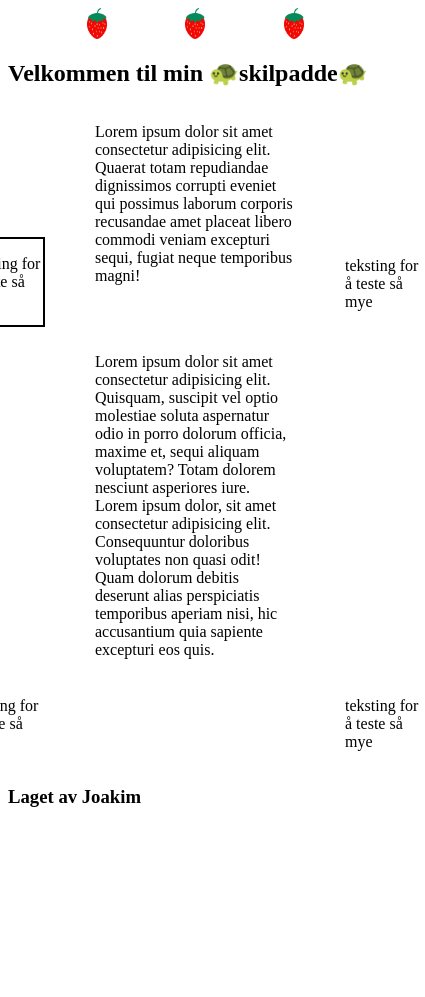
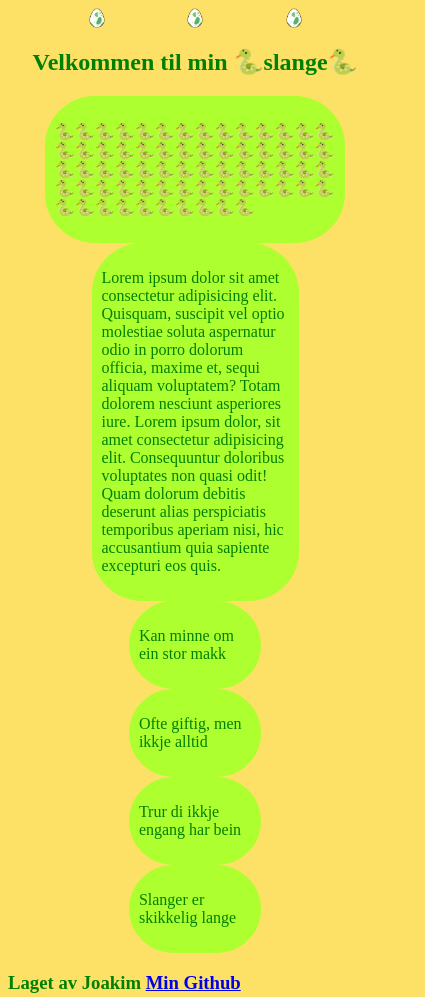
Before and after one commit to Joakimglodedata/joakim_glode_Innlevering3, a website: page index.html in a window 390 px wide. Shown: the whole page, 425 px wide, since content can reach past the window. Before the commit the page ends 844 px from the top, so only its background shows below. Drawn offline with Linux system fonts and the light colour scheme.

Commit message:
La til kjempemye

```diff
--- a/index.html
+++ b/index.html
@@ -14,27 +14,40 @@
   <body>
     <header>
       <div class="berries">
-        <img src="berry.png" alt="">
-        <img src="berry.png" alt="">
-        <img src="berry.png" alt="">
+        <img src="berry.png" alt="yummy">
+        <img src="berry.png" alt="yummy">
+        <img src="berry.png" alt="yummy">
+        <img src="berry.png" alt="yummy">
+        <img src="berry.png" alt="yummy">
+      </div>
+      <div class="egg">
+        <img src="egg.png" alt="yummy">
+        <img src="egg.png" alt="yummy">
+        <img src="egg.png" alt="yummy">
       </div>
     </header>
     <main>
-      <section>
-        <h1>Velkommen til min 🐢skilpadde🐢</h1>
+      <section class="hero">
+        <h1 class="data">Velkommen til min 🐢skilpadde🐢</h1>
+        <h1 class="mobil">Velkommen til min 🐍slange🐍</h1>
         <div class="container">
-          <div class="i1"><p>teksting for å teste så mye</p></div>
-          <div class="i2"><p>Lorem ipsum dolor sit amet consectetur adipisicing elit. Quaerat totam repudiandae dignissimos corrupti eveniet qui possimus laborum corporis recusandae amet placeat libero commodi veniam excepturi sequi, fugiat neque temporibus magni!
-          </p></div>
-          <div class="i3"><p>teksting for å teste så mye</p></div>
-          <div class="i4"><p>teksting for å teste så mye</p></div>
-          <div class="i5"><p>Lorem ipsum dolor sit amet consectetur adipisicing elit. Quisquam, suscipit vel optio molestiae soluta aspernatur odio in porro dolorum officia, maxime et, sequi aliquam voluptatem? Totam dolorem nesciunt asperiores iure. Lorem ipsum dolor, sit amet consectetur adipisicing elit. Consequuntur doloribus voluptates non quasi odit! Quam dolorum debitis deserunt alias perspiciatis temporibus aperiam nisi, hic accusantium quia sapiente excepturi eos quis.</p></div>
-          <div class="i6"><p>teksting for å teste så mye</p></div>
+            <div class="i1 data"><p>Noen lever på land</p></div>
+            <div class="i2 data"><p>🐢🐢🐢🐢🐢🐢🐢🐢🐢🐢🐢🐢🐢🐢🐢🐢🐢🐢🐢🐢🐢🐢🐢🐢🐢🐢🐢🐢🐢🐢🐢🐢🐢🐢🐢🐢🐢🐢🐢🐢🐢🐢🐢🐢🐢🐢🐢🐢🐢🐢🐢🐢🐢🐢🐢🐢🐢🐢🐢🐢🐢🐢🐢🐢🐢🐢🐢🐢🐢🐢🐢🐢</p></div>
+            <div class="i3 data"><p>Andre liker vann</p></div>
+            <div class="i4 data"><p>Skilpadder spiser mat</p></div>
+            <div class="i5 data"><p>Lorem ipsum dolor sit amet consectetur adipisicing elit. Quisquam, suscipit vel optio molestiae soluta aspernatur odio in porro dolorum officia, maxime et, sequi aliquam voluptatem? Totam dolorem nesciunt asperiores iure. Lorem ipsum dolor, sit amet consectetur adipisicing elit. Consequuntur doloribus voluptates non quasi odit! Quam dolorum debitis deserunt alias perspiciatis temporibus aperiam nisi, hic accusantium quia sapiente excepturi eos quis.</p></div>
+            <div class="i6 data"><p>Dei har sterke skall</p></div>
+            <div class="i1 mobil"><p>Slanger er skikkelig lange</p></div>
+            <div class="i2 mobil"><p>🐍🐍🐍🐍🐍🐍🐍🐍🐍🐍🐍🐍🐍🐍🐍🐍🐍🐍🐍🐍🐍🐍🐍🐍🐍🐍🐍🐍🐍🐍🐍🐍🐍🐍🐍🐍🐍🐍🐍🐍🐍🐍🐍🐍🐍🐍🐍🐍🐍🐍🐍🐍🐍🐍🐍🐍🐍🐍🐍🐍🐍🐍🐍🐍🐍🐍</p></div>
+            <div class="i3 mobil"><p>Trur di ikkje engang har bein</p></div>
+            <div class="i4 mobil"><p>Ofte giftig, men ikkje alltid</p></div>
+            <div class="i5 mobil"><p>Lorem ipsum dolor sit amet consectetur adipisicing elit. Quisquam, suscipit vel optio molestiae soluta aspernatur odio in porro dolorum officia, maxime et, sequi aliquam voluptatem? Totam dolorem nesciunt asperiores iure. Lorem ipsum dolor, sit amet consectetur adipisicing elit. Consequuntur doloribus voluptates non quasi odit! Quam dolorum debitis deserunt alias perspiciatis temporibus aperiam nisi, hic accusantium quia sapiente excepturi eos quis.</p></div>
+            <div class="i6 mobil"><p>Kan minne om ein stor makk</p></div>
         </div>
       </section>
     </main>
     <footer>
-      <h3>Laget av Joakim</h3>
+      <h3>Laget av Joakim <a href="https://github.com/Joakimglodedata"> Min Github</a></h3>
     </footer>
   </body>
 </html>
--- a/styles.css
+++ b/styles.css
@@ -1,23 +1,95 @@
+body {
+  background-color: rgb(252, 225, 102);
+  color: green;
+}
+
 img {
   width: 20px;
 }
 
-
+.mobil {
+  display: none;
+}
 .berries {
   display: flex;
   justify-content: space-evenly;
   flex-direction: row;
 }
 
+.egg {
+  display: none;
+}
+
+.hero {
+  display: flex;
+  align-items: center;
+  flex-direction: column;
+}
+
+  .i1, .i2, .i3, .i4, .i5, .i6 {
+    border: 2px solid greenyellow;
+    border-radius: 50px;
+    padding: 8px;
+    background-color: greenyellow;
+  }
+
+  @media (max-width: 425px) {
+    .container {
+      display: flex;
+      justify-content: center;
+      flex-direction: column-reverse;
+      align-items: center;
+
+
+    }
+
+    .i2 {
+      order: 2;
+      width: 75%;
+    }
+
+    .i5 {
+      order: 1;
+      width: 50%;
+    }
+
+    .i1, .i3, .i4, .i6 {
+      width: 30%;
+      display: flex;
+      justify-content: center;
+    }
+
+    .berries {
+      display: none;
+    }
+
+    .egg {
+      display: flex;
+      justify-content: space-evenly;
+      flex-direction: row;
+    }
+
+    .mobil {
+      display: flex;
+    }
+
+    .data {
+      display: none;
+    }
+
+
+
+  }
+
+  @media (min-width: 426px) {
     .container {
       display: grid;
       grid-template-columns: 80px 200px 80px;
       justify-content: center;
-    column-gap: 50px;
-    row-gap: 10px;
+      column-gap: 10px;
+      row-gap: 5px;
       grid-template-rows: 220px 430px;
     }
-
     .i6 {
       align-self: self-end;
     }
@@ -34,7 +106,13 @@ img {
       align-self: self-end;
     }
 
+    .i2 {
+      align-self: self-start;
+    }
+
     .i1 {
       align-self: self-end;
-    border: 2px solid rgb(0, 0, 0);
+      border: 2px solid greenyellow;
+      border-radius: 50px;
     }
+  }
```
Also changed, not shown: egg.png (added). Lines whose indentation alone changed are shown as unchanged.
